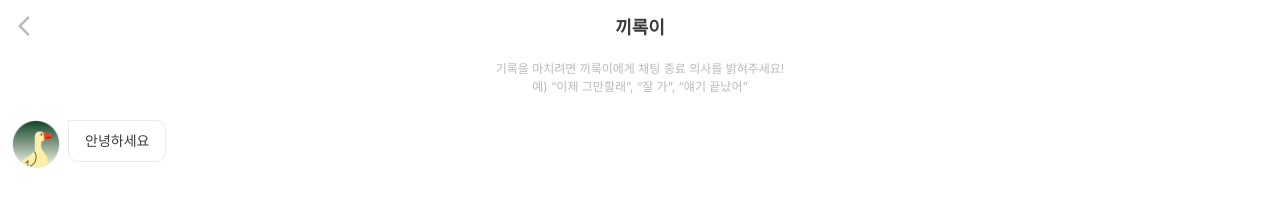
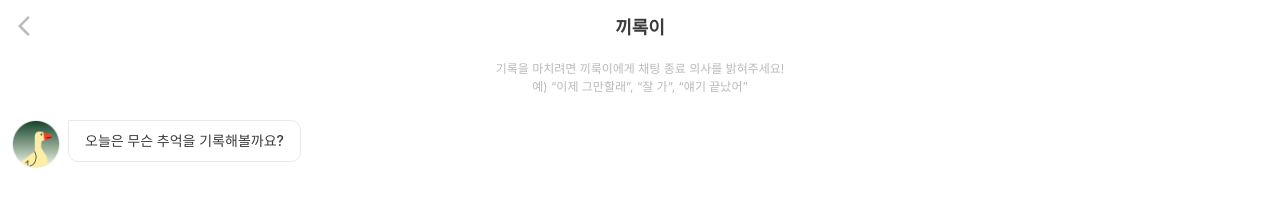
Before and after one commit to SPARCS-Service-Hackathon-2024/A12-Frontend, a Next.js app: page /add in a window 1280 px wide. Shown: the top 221 px of the page. Built offline with nearby package versions, Linux system fonts and the light colour scheme.

Commit message:
첫 메세지 수정

```diff
--- a/src/pageComponents/Add/Add.tsx
+++ b/src/pageComponents/Add/Add.tsx
@@ -83,6 +83,6 @@ function Add({}: AddProps) {
 export default Add;
 
 const defaultMessage = {
-  text: "안녕하세요",
+  text: "오늘은 무슨 추억을 기록해볼까요?",
   isBot: true,
 };
```
